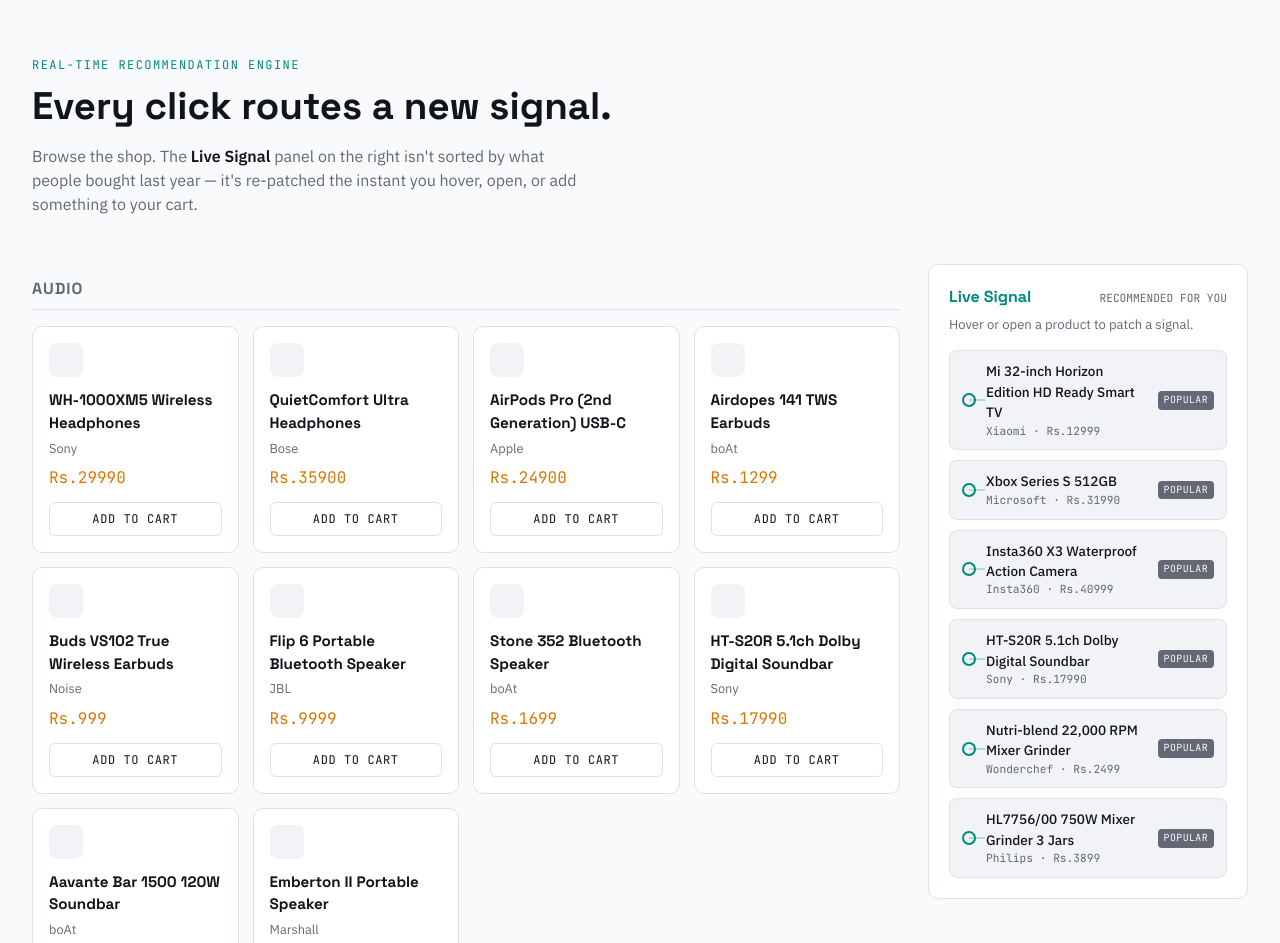
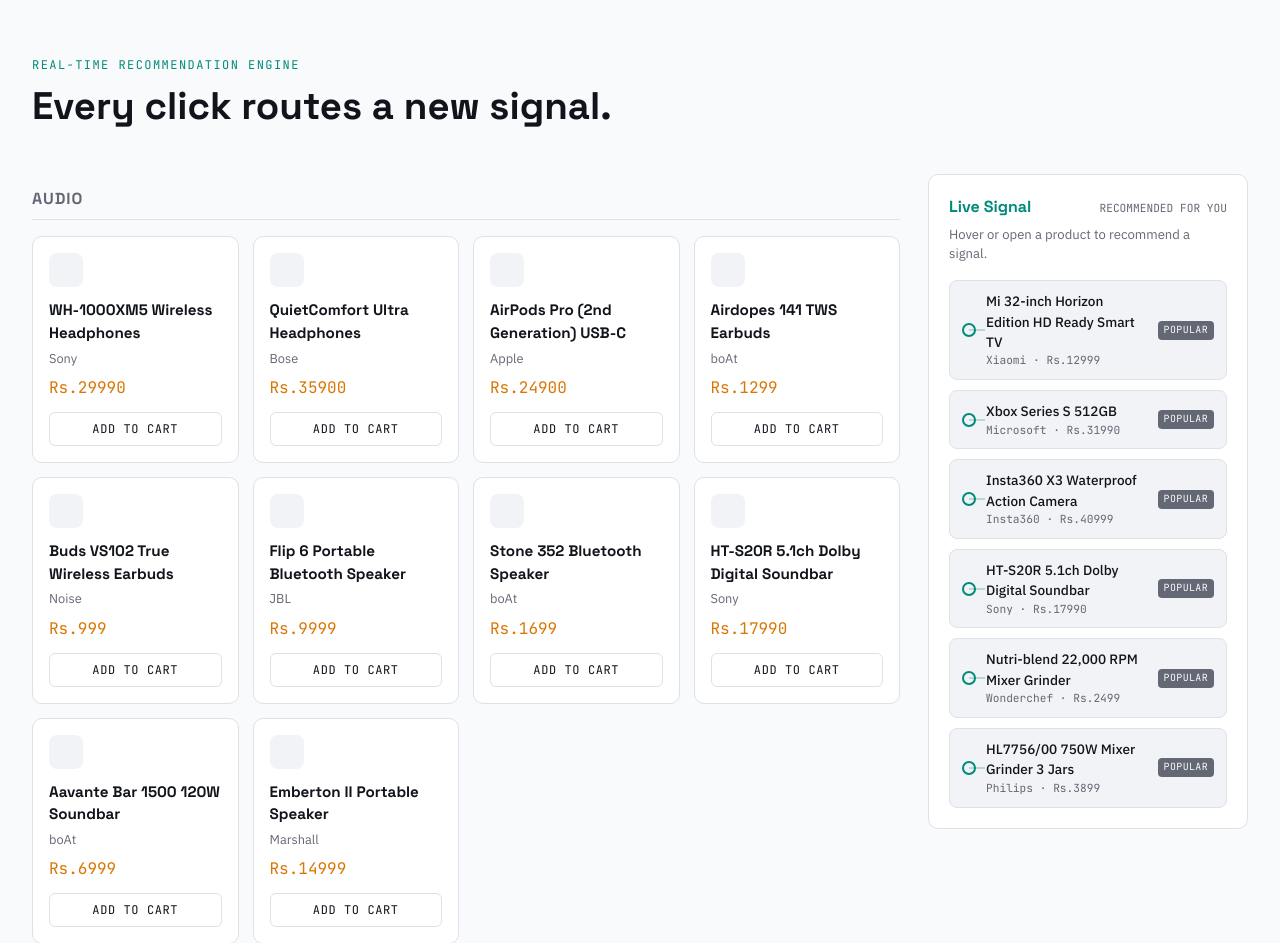
Before and after one commit to Apoorv-2/Hybrid_Recommender_System, a Flask app: page / in a window 1280 px wide. Shown: the part 69-1012 px from the top of the page. Run offline with Flask 3, Linux system fonts and the light colour scheme.

Commit message:
html update

```diff
--- a/templates/base.html
+++ b/templates/base.html
@@ -32,7 +32,7 @@
   </main>
 
   <footer class="site-footer">
-    <span>Recommendation System — gear for people who patch their own sound.</span>
+    <span>Recommendation System </span>
     <button class="reset-link" id="reset-session">reset my session</button>
   </footer>
 
--- a/templates/cart.html
+++ b/templates/cart.html
@@ -17,7 +17,7 @@
   </ul>
   <p class="cart-total">Total: Rs.{{ "%.0f"|format(items | sum(attribute="price")) }}</p>
   {% else %}
-  <p class="empty-state">Nothing patched in yet. Add something from the shop and it'll show up here.</p>
+  <p class="empty-state">No items in cart. Add something from the shop and it'll show up here.</p>
   {% endif %}
 </div>
 {% endblock %}
--- a/templates/index.html
+++ b/templates/index.html
@@ -6,9 +6,6 @@
   <div class="hero-text">
     <p class="eyebrow">real-time recommendation engine</p>
     <h1>Every click routes a new signal.</h1>
-    <p class="hero-sub">Browse the shop. The <strong>Live Signal</strong> panel on the right
-      isn't sorted by what people bought last year — it's re-patched the instant you
-      hover, open, or add something to your cart.</p>
   </div>
 </section>
 
@@ -47,7 +44,7 @@
       <h2>Live Signal</h2>
       <span class="signal-sub">recommended for you</span>
     </div>
-    <p class="signal-source" id="signal-source">Hover or open a product to patch a signal.</p>
+    <p class="signal-source" id="signal-source">Hover or open a product to recommend a signal.</p>
     <ul class="rec-list" id="rec-list">
       {% for p in recs %}
       <li class="rec-item" data-id="{{ p.id }}">
```
